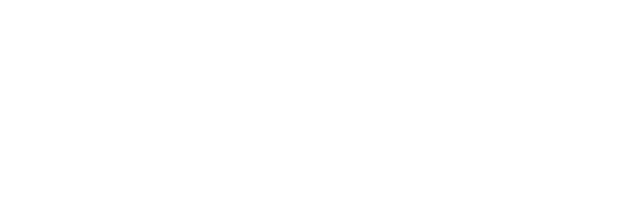
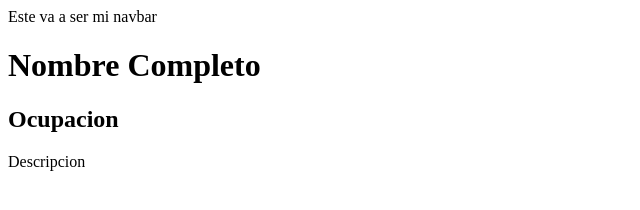
Before and after one commit to manuelbenitez/curso-introductorio, a website: page index.html in a window 1280 px wide. Shown: the whole page, without its empty margins (0-640 px from the left). Drawn offline with Linux system fonts and the light colour scheme.

Commit message:
feat: estructura basica

```diff
--- a/index.html
+++ b/index.html
@@ -1,12 +1,18 @@
 <!DOCTYPE html>
 <html lang="en">
-<head>
-  <meta charset="UTF-8">
-  <meta http-equiv="X-UA-Compatible" content="IE=edge">
-  <meta name="viewport" content="width=device-width, initial-scale=1.0">
-  <title>Document</title>
-</head>
-<body>
+  <head>
+    <meta charset="UTF-8" />
+    <meta http-equiv="X-UA-Compatible" content="IE=edge" />
+    <meta name="viewport" content="width=device-width, initial-scale=1.0" />
+    <title>Document</title>
+  </head>
+  <body>
+    <nav>Este va a ser mi navbar</nav>
 
-</body>
+    <div>
+      <h1>Nombre Completo</h1>
+      <h2>Ocupacion</h2>
+      <p>Descripcion</p>
+    </div>
+  </body>
 </html>
```
